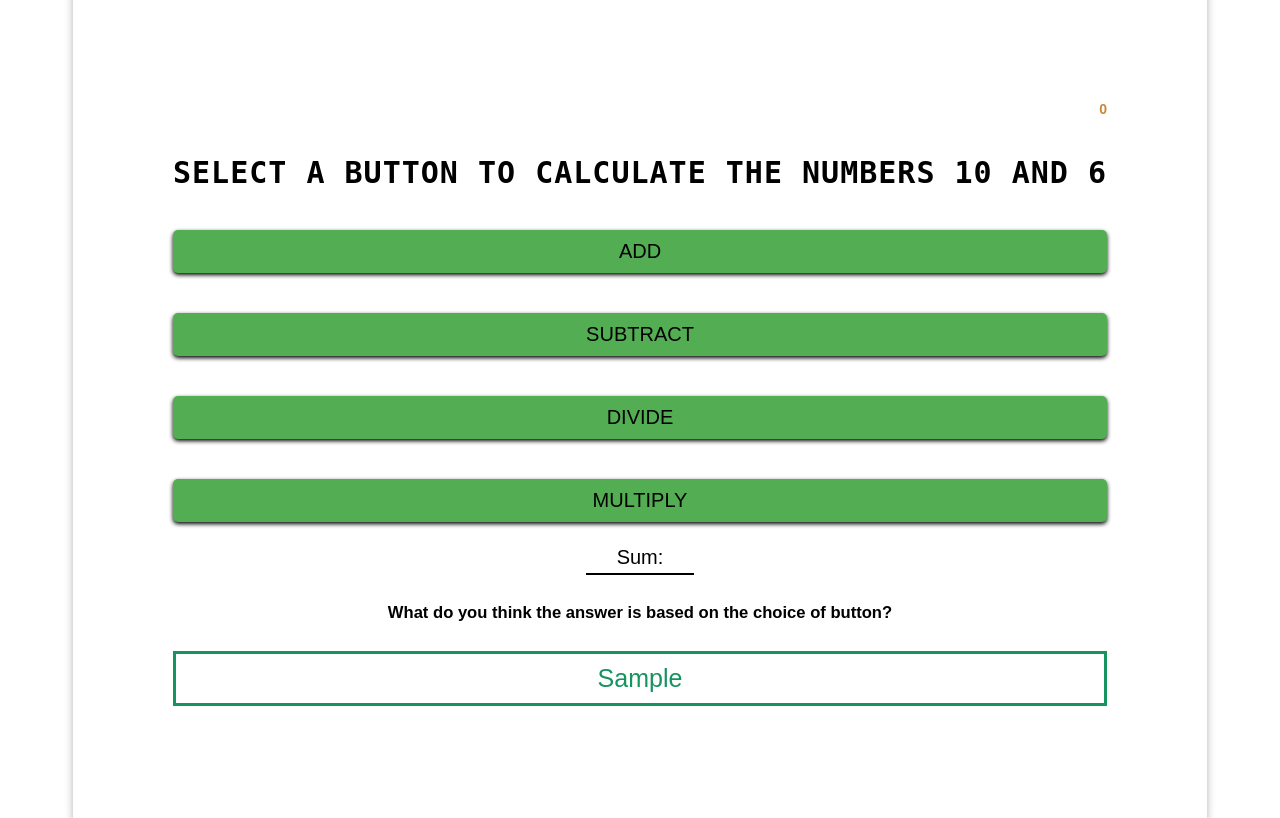
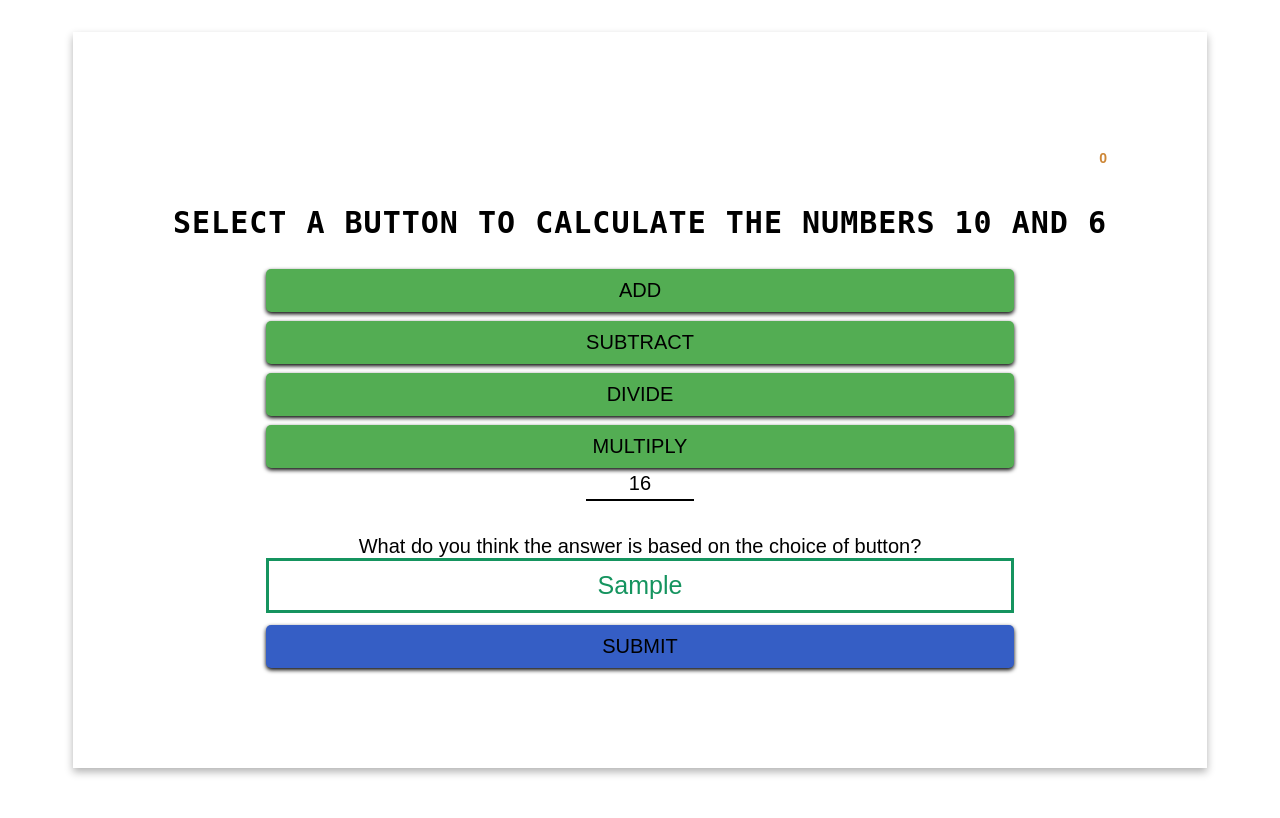
Before and after one commit to bercat/multiplication-board, a plain HTML site: page index.html in a window 1280 px wide. Both pictures are taken after typing "Sample" into the empty fields and a click on the button "ADD". Drawn offline with Linux system fonts and the light colour scheme.

Commit message:
style change

```diff
--- a/index.html
+++ b/index.html
@@ -15,12 +15,12 @@
             <h4 class="score" id="score">Score: 0</h4>
         </div>
 
-        <!--| fix dette: |-->
         <h1 id="question">
           <span id="num1-el"></span>
           <span id="num2-el"></span>
         </h1>
 
+        <!--| fix dette: |-->
         <button type="button" class="btn" onclick="add()">Add</button>
         <button type="button" class="btn" onclick="subtract()">Subtract</button>
         <button type="button" class="btn" onclick="divide()">Divide</button>
@@ -28,10 +28,11 @@
 
         <span id="sum-el">Sum: </span>
 
-        <h5 id="question">
+        <label>
             What do you think the answer is based on the choice of button?
-        </h1>
+        </label>
         <input type="text" class="input" id="input" placeholder="Enter your answer" autofocus autocomplete="off">
+        <button type="submit" class="btn">Submit</button>
 
     </form>
 
--- a/index.js
+++ b/index.js
@@ -3,10 +3,13 @@
     //Math.random() * 10 Return a random number between 0 and 10:
 let num1 = Math.ceil(Math.random() * 10)
 let num2 = Math.ceil(Math.random() * 10)
-let calculation = document.getElementsByClassName("btn").value
+
 
 //getting the question element
 const questionEl = document.getElementById("question");
+
+ //getting the input element by id with the value
+ let inputEl = document.getElementById("input");
 
 
 //getting the score element by id
@@ -25,43 +28,52 @@ scoreEl.innerText = `${score}`;
 
 function add() {
 
-    //getting the input element by id with the value
-    let inputEl = document.getElementById("input").value;
+    console.log('button is clicked')
+    let correctAns = num1 + num2
 
-    let correctAns = num1 + num2
+    document.getElementById("sum-el").textContent = correctAns;
 
 }
 
 function subtract() {
 
-    //getting the input element by id with the value
-    let inputEl = document.getElementById("input").value;
+    console.log('button is clicked')
+    let correctAns = num1 - num2
 
-    let correctAns = num1 - num2
+    document.getElementById("sum-el").textContent = correctAns;
 
 }
 
 function divide() {
-    //getting the input element by id with the value
-    let inputEl = document.getElementById("input").value;
 
+    console.log('button is clicked')
     let correctAns = num1 / num2
+
+    document.getElementById("sum-el").textContent = correctAns;
 
 }
 
 function multiply() {
 
-        //getting the input element by id with the value
-        let inputEl = document.getElementById("input").value;
+    console.log('button is clicked')
 
         //making the correct answer
         let correctAns = num1 * num2;
+
+        document.getElementById("sum-el").textContent = correctAns;
+
+  }
+
+function userAns() {
+
+     //getting the input value
+     const userAns = inputEl.value;
 
      // If inputValue is Not a Number or less than one or greater than 10
      let text;
 
     // If inputValue is Not a Number or not equal to correctAns
-        if (isNaN(inputEl) || inputEl != correctAns) {
+    if (isNaN(inputEl) || userAns != correctAns) {
 
             text = "Input is wrong";
             document.getElementById("text").style.color = "red";
@@ -81,10 +93,8 @@ function multiply() {
         document.getElementById("text").textContent = `${text}`;
         document.getElementById("score").textContent = `score: ${score}`;
         document.getElementById("sum-el").textContent = correctAns;
-
         updateLocalStorage()
 }
-
 
 function updateLocalStorage() {
     localStorage.setItem("score", JSON.stringify(score));
--- a/style.css
+++ b/style.css
@@ -33,6 +33,12 @@ span {
     margin: 0 auto;
 }
 
+label {
+    padding-top: 34px;
+    width: 80%;
+    margin: 0px auto auto;
+}
+
 
 .info {
     display: flex;
@@ -53,7 +59,8 @@ span {
 
 .input {
     display: block;
-    width: 100%;
+    margin: 0px auto auto;
+    width: 80%;
     box-sizing: border-box;
     font-size: 25px;
     text-align: center;
@@ -73,11 +80,23 @@ input::placeholder {
     color: withe;
     border: none;
     display: block;
-    width: 100%;
+    width: 80%;
     padding: 10px;
     font-size: 20px;
     font-family: sans-serif;
-    margin:  20px 0;
+    margin:  9px auto auto;
+    border-radius: 5px;
+    box-shadow: 0 2px 4px rgba(0, 0, 0.3);
+    cursor: pointer;
+    text-transform: uppercase !important;
+}
+
+.btn:last-child {
+    background-color: rgb(53, 94, 197);
+    display: inline-block;
+    width: 80%;
+    font-family: sans-serif;
+    margin: 0px auto auto;
     border-radius: 5px;
     box-shadow: 0 2px 4px rgba(0, 0, 0.3);
     cursor: pointer;
```
Lines whose indentation alone changed are shown as unchanged.
